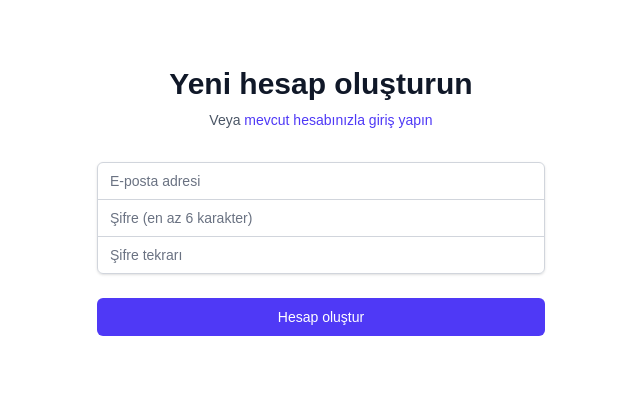
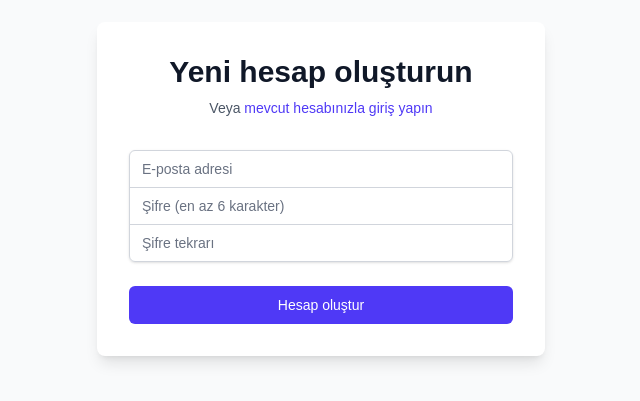
Before and after one commit to suatklnc/alcpn, a Next.js app: page /register in a window 1280 px wide. Shown: the part 211-612 px from the top of the page, without its empty margins (319-959 px from the left). Built offline with nearby package versions, Linux system fonts and the light colour scheme; no server answers.

Commit message:
improve: Enhance login and register page visibility with better styling

```diff
--- a/src/app/login/page.tsx
+++ b/src/app/login/page.tsx
@@ -30,10 +30,10 @@ export default function LoginPage() {
   };
 
   return (
-    <div className="min-h-screen flex items-center justify-center py-12 px-4 sm:px-6 lg:px-8">
-      <div className="max-w-md w-full space-y-8">
+    <div className="min-h-screen flex items-center justify-center py-12 px-4 sm:px-6 lg:px-8 bg-gray-50">
+      <div className="max-w-md w-full space-y-8 bg-white p-8 rounded-lg shadow-lg">
         <div>
-          <h2 className="mt-6 text-center text-3xl font-extrabold text-gray-900">
+          <h2 className="text-center text-3xl font-extrabold text-gray-900">
             Hesabınıza giriş yapın
           </h2>
           <p className="mt-2 text-center text-sm text-gray-600">
@@ -46,7 +46,7 @@ export default function LoginPage() {
             </Link>
           </p>
         </div>
-        <form className="mt-8 space-y-6" onSubmit={handleSubmit}>
+        <form className="space-y-6" onSubmit={handleSubmit}>
           <div className="rounded-md shadow-sm -space-y-px">
             <div>
               <label htmlFor="email" className="sr-only">
--- a/src/app/register/page.tsx
+++ b/src/app/register/page.tsx
@@ -48,8 +48,8 @@ export default function RegisterPage() {
 
   if (success) {
     return (
-      <div className="min-h-screen flex items-center justify-center py-12 px-4 sm:px-6 lg:px-8">
-        <div className="max-w-md w-full space-y-8">
+      <div className="min-h-screen flex items-center justify-center py-12 px-4 sm:px-6 lg:px-8 bg-gray-50">
+        <div className="max-w-md w-full space-y-8 bg-white p-8 rounded-lg shadow-lg">
           <div className="text-center">
             <div className="mx-auto flex items-center justify-center h-12 w-12 rounded-full bg-green-100">
               <svg
@@ -82,10 +82,10 @@ export default function RegisterPage() {
   }
 
   return (
-    <div className="min-h-screen flex items-center justify-center py-12 px-4 sm:px-6 lg:px-8">
-      <div className="max-w-md w-full space-y-8">
+    <div className="min-h-screen flex items-center justify-center py-12 px-4 sm:px-6 lg:px-8 bg-gray-50">
+      <div className="max-w-md w-full space-y-8 bg-white p-8 rounded-lg shadow-lg">
         <div>
-          <h2 className="mt-6 text-center text-3xl font-extrabold text-gray-900">
+          <h2 className="text-center text-3xl font-extrabold text-gray-900">
             Yeni hesap oluşturun
           </h2>
           <p className="mt-2 text-center text-sm text-gray-600">
@@ -98,7 +98,7 @@ export default function RegisterPage() {
             </Link>
           </p>
         </div>
-        <form className="mt-8 space-y-6" onSubmit={handleSubmit}>
+        <form className="space-y-6" onSubmit={handleSubmit}>
           <div className="rounded-md shadow-sm -space-y-px">
             <div>
               <label htmlFor="email" className="sr-only">
```
